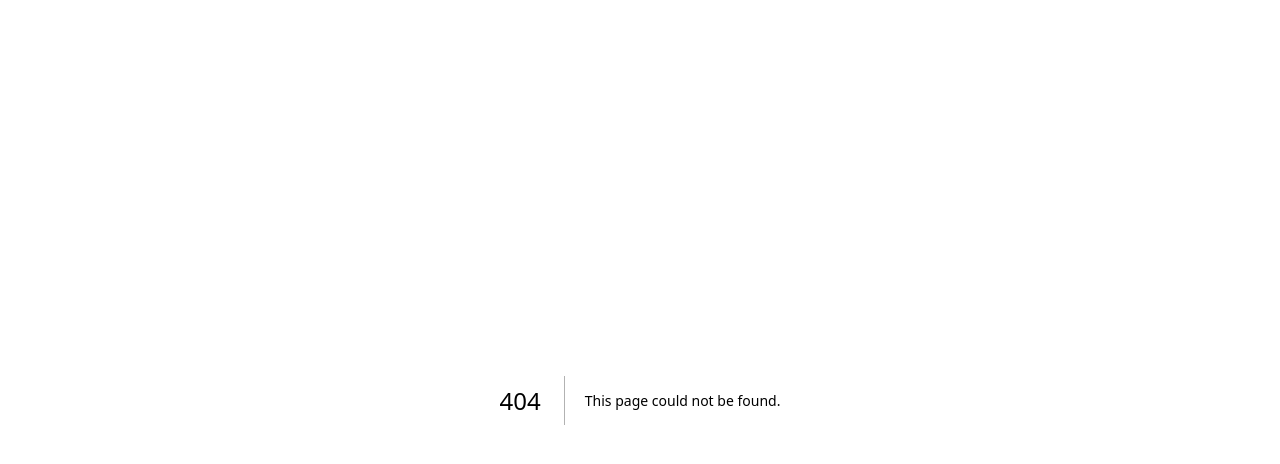
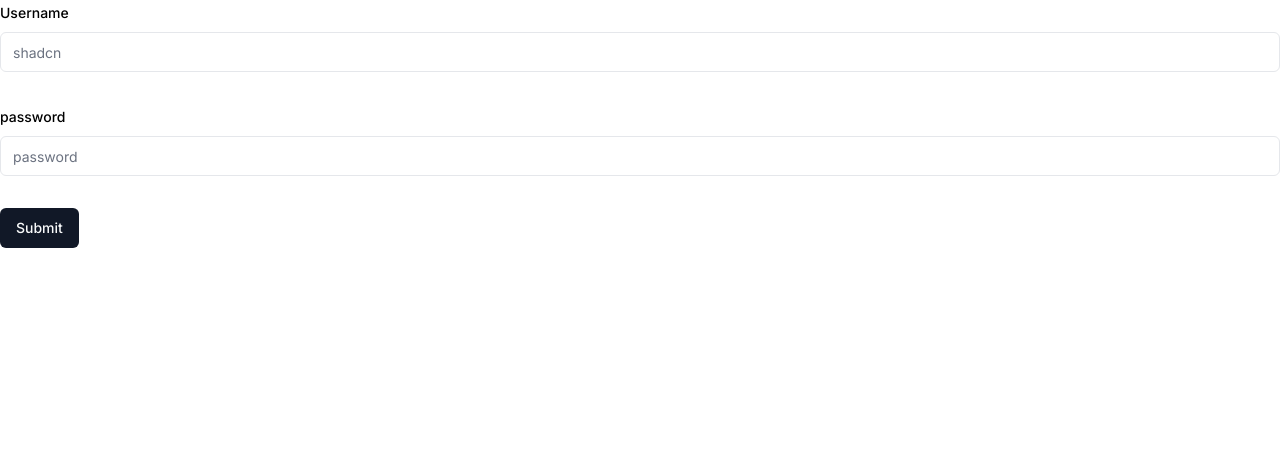
Before and after one commit to pradhumngautam/gallery, a Next.js app: page /signup in a window 1280 px wide. Before the commit this address had no page. Shown: the top 464 px of the page. Built offline with nearby package versions, Linux system fonts and the light colour scheme.

Commit message:
feat: signup with form

```diff
--- /dev/null
+++ b/app/signup/page.tsx
@@ -0,0 +1,85 @@
+"use client";
+
+import { z } from "zod";
+import { zodResolver } from "@hookform/resolvers/zod";
+import { useForm } from "react-hook-form";
+
+import { Button } from "@/components/ui/button"
+import {
+  Form,
+  FormControl,
+  FormDescription,
+  FormField,
+  FormItem,
+  FormLabel,
+  FormMessage,
+} from "@/components/ui/form"
+import { Input } from "@/components/ui/input"
+
+const formSchema = z.object({
+  username: z.string().min(2).max(50),
+  password: z.string().min(6),
+});
+
+export default function ProfileForm() {
+  // 1. Define your form.
+  const form = useForm<z.infer<typeof formSchema>>({
+    resolver: zodResolver(formSchema),
+    defaultValues: {
+      username: "",
+      password: "",
+    },
+  });
+
+  const onSubmit = async (values: z.infer<typeof formSchema>) => {
+    console.log(values);
+
+    try {
+      await fetch("/api/signup", {
+        method: "POST",
+        body: JSON.stringify(values),
+      });
+
+      // TODO: close dialog after submission
+    } catch (error) {
+      console.log("client side error", error);
+    }
+  };
+
+  return (
+    <Form {...form}>
+      <form onSubmit={form.handleSubmit(onSubmit)} className="space-y-8">
+        <FormField
+          control={form.control}
+          name="username"
+          render={({ field }) => (
+            <FormItem>
+              <FormLabel>Username</FormLabel>
+              <FormControl>
+                <Input placeholder="shadcn" {...field} />
+              </FormControl>
+
+              <FormMessage />
+            </FormItem>
+          )}
+        />
+        <FormField
+          control={form.control}
+          name="password"
+          render={({ field }) => (
+            <FormItem>
+              <FormLabel>password</FormLabel>
+              <FormControl>
+                <Input placeholder="password" {...field} />
+              </FormControl>
+
+              <FormMessage />
+            </FormItem>
+          )}
+        />
+
+        <Button type="submit">Submit</Button>
+      </form>
+    </Form>
+  )
+};
```
